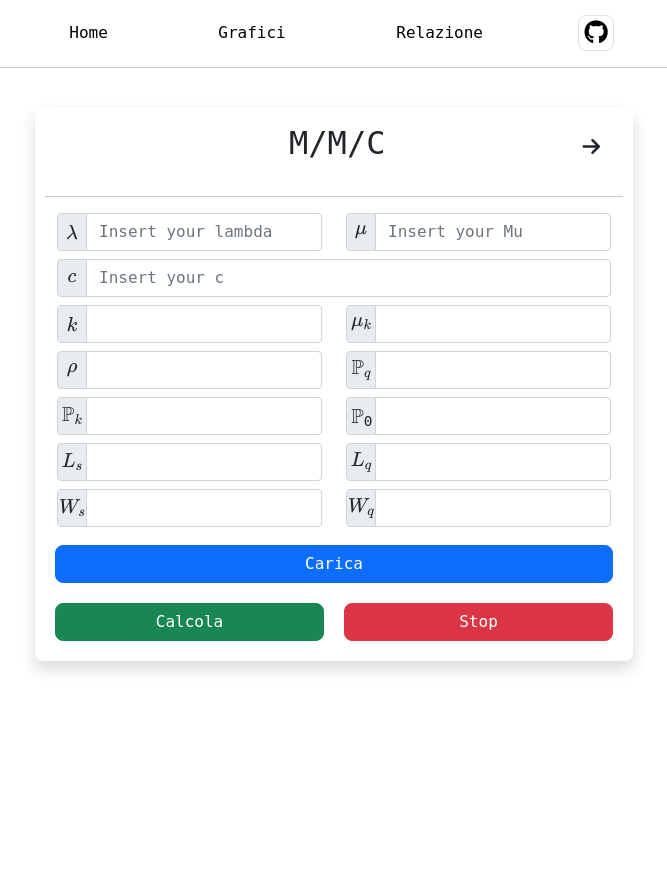
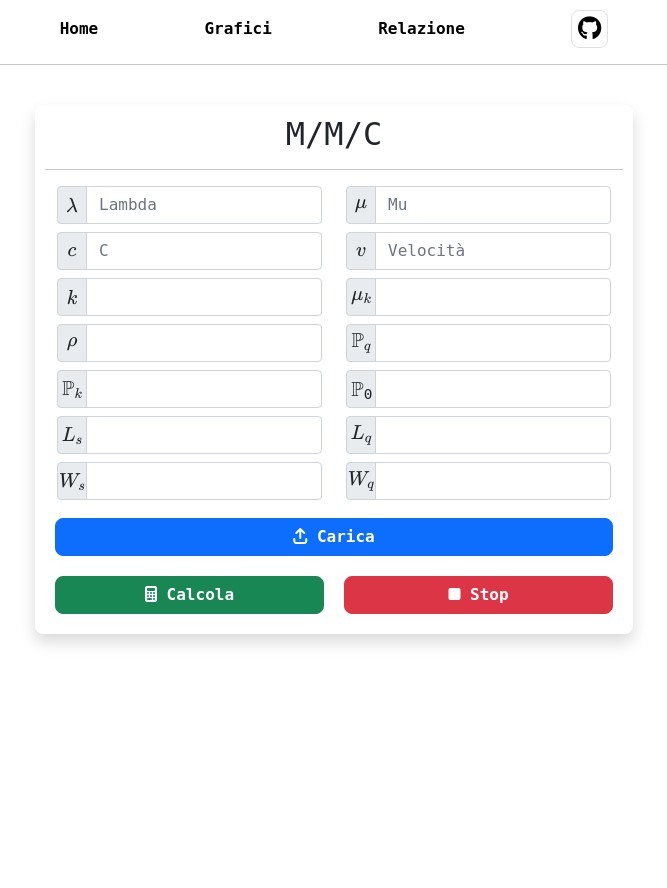
Before and after one commit to acuti03/mmc_queue_system, a Django app: page / in a window 1280 px wide. Shown: the whole page, without its empty margins (306-973 px from the left). After the commit the page ends 645 px from the top, so only its background shows below. Run offline with Django 4.2, Linux system fonts and the light colour scheme.

Commit message:
Add velocity counter

```diff
--- a/mmc/static/index.css
+++ b/mmc/static/index.css
@@ -1,5 +1,10 @@
 *{
 	font-family: 'JetBrains Mono', monospace;
+}
+input::-webkit-outer-spin-button,
+input::-webkit-inner-spin-button {
+	-webkit-appearance: none;
+	margin: 0;
 }
 input[type=number] {
 	-moz-appearance: textfield;
@@ -10,22 +15,29 @@ html, body, main{
 body{
 	overflow: hidden;
 }
-nav {
+nav{
 	width: 50%;
 	margin: auto;
 	align-items: baseline;
 	justify-content: space-around;
 	display: flex;
-	padding-top: 15px;
+	font-weight: 600;
+	margin-top: 10px;
 }
 nav > a{
 	text-decoration: none;
 	color: black;
-	padding: 0 15px;
+	padding-right: 15px;
 }
 nav span{
 	border-radius: 8px;
-	padding: 5px;
+	padding: 6px;
+}
+nav span i{
+	color: black;
+}
+nav span:hover{
+	background-color: #f8f9fa;
 }
 main{
 	display: flex;
@@ -46,17 +58,6 @@ main .btn{
 	border-radius: 8px;
 	margin: 10px;
 }
-main .head{
-	display: flex;
-	align-items: baseline;
-	justify-content: space-between;
-}
-main .head h2{
-	padding-left: 70px;
-}
-main .head button{
-	padding-bottom: 10px;
-}
 .row{
 	margin: auto;
 }
@@ -65,3 +66,9 @@ main .head button{
 	width: 30px;
 	justify-content: center;
 }
+.row button{
+	font-weight: 600;
+}
+#unit{
+	width: 55px;
+}
--- a/mmc/static/script.js
+++ b/mmc/static/script.js
@@ -1,4 +1,5 @@
 class Main {
+	v
 	c
 	mu
 	k
@@ -23,7 +24,8 @@ class Main {
 	w_sField
 	myInterval
 
-	constructor(c, mu, k, mu_k, rho, p_0, p_k, p_queue, l_q, l_s, w_q, w_s){
+	constructor(v, c, mu, k, mu_k, rho, p_0, p_k, p_queue, l_q, l_s, w_q, w_s){
+		this.v = v;
 		this.c = c;
 		this.mu = mu;
 		this.k = k;
@@ -52,7 +54,7 @@ class Main {
 	}
 
 	canCalculate(){
-		if(this.c == 0 || this.mu == 0 || this.rho == 0){
+		if(this.c == 0 || this.mu == 0 || this.rho == 1){
 			return false;
 		}
 	}
@@ -96,9 +98,10 @@ class Main {
 			this.l_sField.innerHTML = this.l_s;
 			this.w_qField.innerHTML = this.w_q;
 			this.w_sField.innerHTML = this.w_s;
-			console.log(mu_k[i]);
+			console.log(this.v);
+
 			i++;
-		}, 500)
+		}, this.v)
 	}
 
 	clearContent(){
@@ -114,12 +117,14 @@ class Main {
 		this.w_qField.innerHTML = '';
 		this.w_sField.innerHTML = '';
 
+		this.speed = 1;
 		clearInterval(this.myInterval);
 	}
 }
 
 
 const data = document.currentScript.dataset;
+const v = parseInt(data.v);
 const k = parseInt(data.k);
 const mu_k = JSON.parse(data.mu_k);
 const rho = parseFloat(data.rho);
@@ -136,14 +141,10 @@ const myLambda = parseFloat(data.myLambda);
 
 console.log("k: ", k)
 console.log("mu_k: ", mu_k);
+console.log("rho", rho);
 console.log("p_0: ", p_0);
-console.log("p_k", p_k)
-console.log("p_queue", p_queue);
+console.log("p_k: ", p_k)
+console.log("p_queue: ", p_queue);
+console.log("v: ", v);
 
-const submitControl = () => {
-	if(mu == 0){
-		alert('Valore non valido');
-		return false;
-	}
-}
-let main = new Main(k, mu_k, rho, p_0, p_k, p_queue, l_q, l_s, w_q, w_s);
+let main = new Main(v, c, mu, k, mu_k, rho, p_0, p_k, p_queue, l_q, l_s, w_q, w_s);
--- a/mmc/templates/mmc/index.html
+++ b/mmc/templates/mmc/index.html
@@ -18,7 +18,7 @@
 	<!-- My CSS and Javascript file -->
 	<link rel="stylesheet" href="{% static 'index.css' %}">
 	<script src="{% static 'script.js' %}" defer data-k="{{ k }}" data-mu_k="{{ mu_k }}"
-		data-c="{{ c }}" data-myLambda="{{ myLambda }}" data-mu="{{ mu }}"
+		data-c="{{ c }}" data-myLambda="{{ myLambda }}" data-mu="{{ mu }}" data-v="{{ v }}"
 		data-rho="{{ rho }}" data-p_0="{{ p_0 }}" data-p_k="{{ p_k }}" data-p_queue="{{ p_queue }}"
 		data-l_q="{{ l_q }}" data-l_s="{{ l_s }}" data-w_q="{{ w_q }}"
 		data-w_s="{{ w_s }}"></script>
@@ -40,36 +40,35 @@
 		<a href="grafici">Grafici</a></li>
 		<a href="#">Relazione</a>
 		<span class="border">
-			<a href="https://github.com/acuti03" target="_blank"><i class="fa-brands fa-github fa-xl" style="color: #000000;"></i></a>
+			<a href="https://github.com/acuti03" target="_blank"><i class="fa-brands fa-github fa-xl"></i></a>
 		</span>
 	</nav>
 	<hr>
 	<main>
 		<div class="myConatiner shadow">
-			<form id="myform" onsubmit="submitControl()" method="POST" action="">{% csrf_token %}
-				<div class="head">
-					<p></p>
-					<h2>M/M/C</h2>
-					<span>
-						<button type="button" class="btn"><i class="fa-solid fa-arrow-right fa-lg"></i></button>
-					</span>
-				</div>
+			<form id="myform" onsubmit="main.canCalculate.call(main)" method="POST" action="">{% csrf_token %}
+				<h2>M/M/C</h2>
 				<hr>
 				<div class="row">
 					<div class="col input-group mb-2">
 						<span class="input-group-text" id="basic-addon1">$$\lambda$$</span>
-						<input type="number" step="0.01" class="form-control" name="myLambda" placeholder="Insert your lambda" required>
+						<input type="number" step="0.001" class="form-control" name="myLambda" placeholder="Lambda" required>
 					</div>
 
 					<div class="col input-group mb-2">
 						<span class="input-group-text" id="basic-addon1">$$\mu$$</span>
-						<input type="number" step="0.01" class="form-control" name="mu" placeholder="Insert your Mu" required>
+						<input type="number" step="0.001" class="form-control" name="mu" placeholder="Mu" required>
 					</div>
 				</div>
 				<div class="row">
 					<div class="col input-group mb-2">
 						<span class="input-group-text" id="basic-addon1">$$c$$</span>
-						<input type="number" class="form-control" name="c" placeholder="Insert your c" required>
+						<input type="number" class="form-control" name="c" placeholder="C" required>
+					</div>
+
+					<div class="col input-group mb-2">
+						<span class="input-group-text" id="basic-addon1">$$v$$</span>
+						<input type="number" class="form-control" name="v" placeholder="Velocità">
 					</div>
 				</div>
 			</form>
@@ -129,15 +128,19 @@
 				</div>
 			</div>
 			<div class="row">
-				<button type="submit" form="myform" class="col btn btn-primary">Carica</button>
+				<button type="submit" form="myform" class="col btn btn-primary">
+					<i class="fa-solid fa-arrow-up-from-bracket"></i> Carica
+				</button>
 			</div>
 			<div class="row">
-				<button type="button" onclick="main.printResult.call(main)" id="print" class="col btn btn-success">Calcola</button>
-				<button type="button" onclick="main.clearContent.call(main)" id="cancel" class="col btn btn-danger">Stop</button>
+				<button type="button" onclick="main.printResult.call(main)" id="print" class="col btn btn-success">
+					<i class="fa-solid fa-calculator"></i> Calcola
+				</button>
+				<button type="button" onclick="main.clearContent.call(main)" id="cancel" class="col btn btn-danger">
+					<i class="fa-solid fa-stop"></i> Stop
+				</button>
 			</div>
 		</div>
 	</main>
-	<h1>{{ P_0 }}</h1>
 </body>
-
 </html>
--- a/mmc/views.py
+++ b/mmc/views.py
@@ -23,13 +23,16 @@ def home(request):
 	l_s = 0
 	w_q = 0
 	w_s = 0
+	v = 1000
 
 	if request.method == 'POST':
 		myLambda = float(request.POST['myLambda'])
 		mu = float(request.POST['mu'])
 		c = int(request.POST['c'])
+		if request.POST['v'] != '':
+			v = int(request.POST['v'])
 
-		if c is not 0 and mu is not 0:
+		if c != 0 and mu != 0:
 			x = lambda a : a if a > 0 else -a
 
 			myLambda = x(myLambda)
@@ -42,10 +45,12 @@ def home(request):
 			k = len([i for i in range(0, c + 10)])
 			rho = float("{:.3f}".format(myLambda/(c * mu)))
 
-			if rho is 1:
+			if rho != 1:
 				for i in range(0, c):
 					p_0 += ((c * rho) ** i) / math.factorial(i) + (((c * rho) ** c) / math.factorial(c)) * (1 / (1 - rho))
 				p_0 = float("{:.3f}".format(p_0 ** -1))
+			else:
+				print("porcodio")
 
 			p_k = [i for i in range(0, k + 1)]
 			for k in p_k:
@@ -54,7 +59,7 @@ def home(request):
 				else:
 					p_k[k] = float("{:.3f}".format(p_0 * ((rho ** k) * (c ** c)) / math.factorial(c)))
 
-			if p_0 is not 0:
+			if p_0 != 0:
 				p_queue = float("{:.3f}".format(cErlang(rho * c, c, (p_0 ** -1))))
 				l_q = float("{:.3f}".format(cErlang(rho * c, c, (p_0 ** -1)) * (rho / (1 - rho))))
 				l_x = float("{:.3f}".format(c * rho))
@@ -67,6 +72,7 @@ def home(request):
 
 
 	context = {
+		"v": v,
 		"myLambda": myLambda,
 		"mu": mu,
 		"c": c,
```
